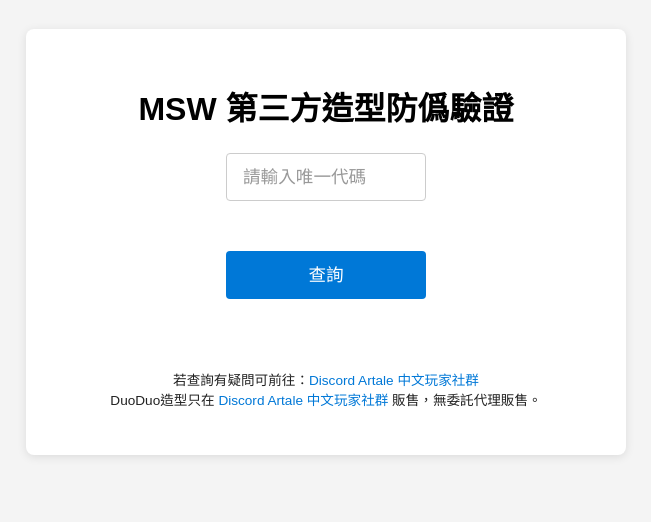
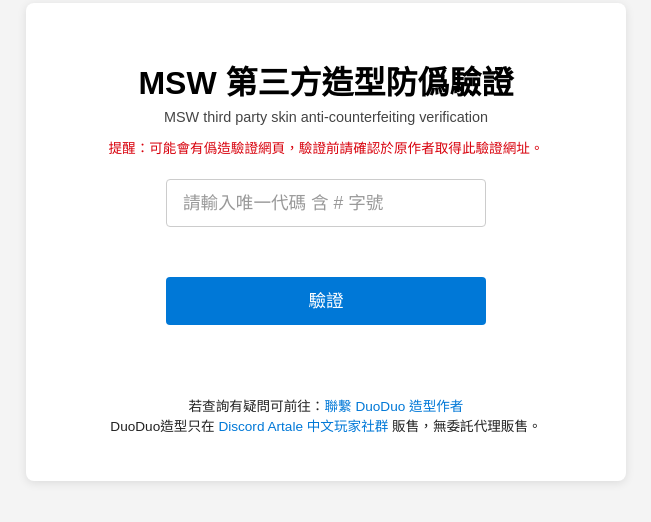
Before and after one commit to duoduo-88/MSW-Skin-Verify-Web, a plain HTML site: page index.html in a window 1280 px wide. Shown: the part 158-680 px from the top of the page, without its empty margins (314-965 px from the left). Drawn offline with Linux system fonts and the light colour scheme.

Commit message:
Update index.html

```diff
--- a/index.html
+++ b/index.html
@@ -2,7 +2,7 @@
 <html lang="zh-TW">
 <head>
   <meta charset="UTF-8" />
-  <title>MSW 第三方造型防僞驗證</title>
+  <title>MSW第三方造型防僞驗證 MSW third party skin anti-counterfeiting verification</title>
   <script src="https://js.hcaptcha.com/1/api.js" async defer></script>
   <style>
     html, body {
@@ -30,8 +30,25 @@
 
     h1 {
       white-space: nowrap;
-      margin-bottom: 0.5em;
+      margin-bottom: 0.15em;
       color: #000;
+      display: inline-block;
+      font-weight: 700;
+    }
+
+    .subtitle {
+      font-size: 0.9em;
+      color: #444;
+      margin-top: 0.15em;
+      margin-bottom: 0.8em;
+      white-space: nowrap;
+      display: inline-block;
+    }
+
+    .warning-static {
+      color: #d8000c;
+      font-size: 0.85em;
+      margin-bottom: 1em;
     }
 
     form {
@@ -43,7 +60,8 @@
     }
 
     input, button {
-      width: 50%;
+      width: 100%;
+      max-width: 320px;
       padding: 0 16px;
       margin: 0.5em 0;
       font-size: 1.1em;
@@ -128,15 +146,19 @@
 </head>
 <body>
   <div id="container">
-    <h1>MSW 第三方造型防僞驗證</h1>
+    <h1>MSW 第三方造型防僞驗證</h1><br />
+    <div class="subtitle">MSW third party skin anti-counterfeiting verification</div>
+    <div class="warning-static">
+      提醒：可能會有僞造驗證網頁，驗證前請確認於原作者取得此驗證網址。
+    </div>
     <form id="form">
-      <input type="text" id="code" placeholder="請輸入唯一代碼" required maxlength="10" />
+      <input type="text" id="code" placeholder="請輸入唯一代碼 含 # 字號" required maxlength="10" />
       <div class="h-captcha" data-sitekey="04ac61c8-94ba-41f0-94a0-e92ccaf2c13a"></div>
-      <button type="submit">查詢</button>
+      <button type="submit">驗證</button>
     </form>
     <div id="result"></div>
     <p class="footer">
-      若查詢有疑問可前往：<a href="https://discord.com/channels/1298161198889435166/1371457783295246426" target="_blank" rel="noopener noreferrer">Discord Artale 中文玩家社群</a><br>
+      若查詢有疑問可前往：<a href="https://discord.com/channels/1298161198889435166/1371457783295246426" target="_blank" rel="noopener noreferrer">聯繫 DuoDuo 造型作者</a><br>
       DuoDuo造型只在 <a href="https://discord.com/channels/1298161198889435166/1371457783295246426" target="_blank" rel="noopener noreferrer">Discord Artale 中文玩家社群</a> 販售，無委託代理販售。
     </p>
   </div>
@@ -175,7 +197,7 @@
         return;
       }
 
-      setResult('查詢中...');
+      setResult('驗證中...');
 
       try {
         const res = await fetch('https://verify-proxy.jianjumail.workers.dev/', {
```
